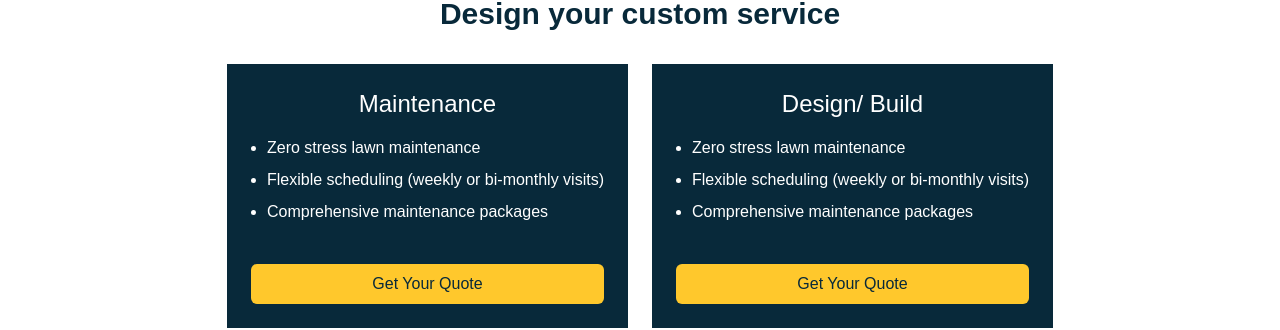
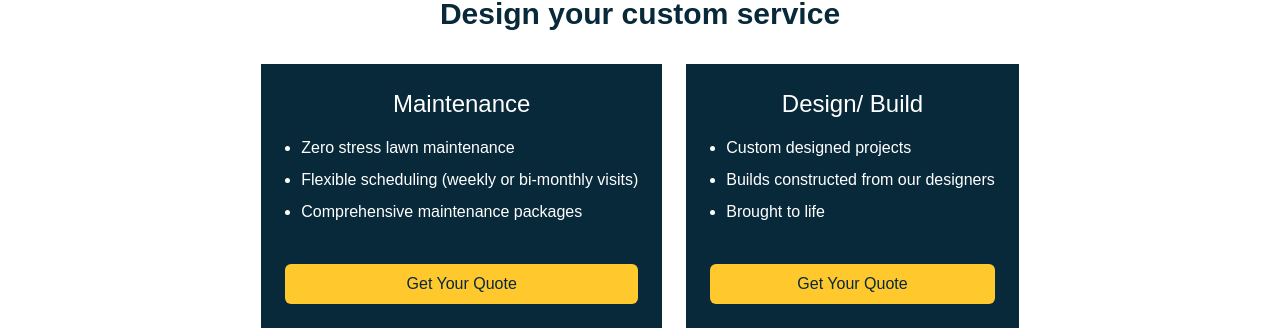
Before and after one commit to tyler-morales/goldfinch-landscapes, a Next.js app: page / in a window 1280 px wide. Shown: the part 926-1256 px from the top of the page. Built offline with nearby package versions, Linux system fonts and the light colour scheme.

Commit message:
update service copy

```diff
--- a/components/Services.js
+++ b/components/Services.js
@@ -29,9 +29,9 @@ export default function Services() {
             Design/ Build
           </h3>
           <ul className="flex flex-col gap-2 ml-4 text-white list-disc">
-            <li>Zero stress lawn maintenance</li>
-            <li>Flexible scheduling (weekly or bi-monthly visits)</li>
-            <li>Comprehensive maintenance packages</li>
+            <li>Custom designed projects</li>
+            <li>Builds constructed from our designers</li>
+            <li>Brought to life</li>
           </ul>
           <a
             href="#contact"
```
